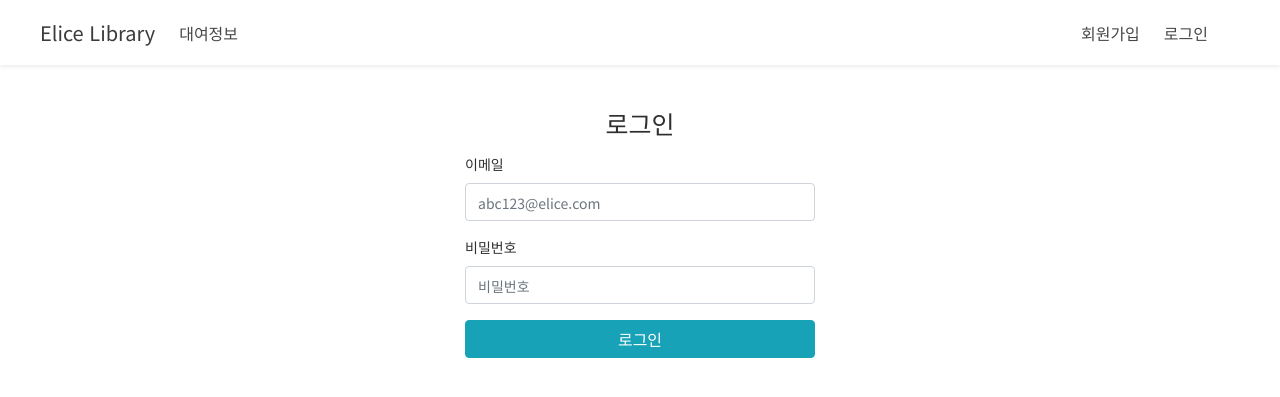
After one commit to bky373/elice_library, a Flask app: page /login in a window 1280 px wide. The commit adds this page. Shown: the top 397 px of the page. Run offline with Flask 2, Linux system fonts and the light colour scheme; some libraries are stand-ins or nearby versions; some web fonts are replaced.

Commit message:
implement login and logout function with visual templates

```diff
--- /dev/null
+++ b/elice_library/templates/auth/login.html
@@ -0,0 +1,42 @@
+{% extends 'base.html' %}
+
+{% block script %}
+<script type=text/javascript>
+    function login() {
+        $.ajax({
+            method     : "POST",
+            url        : "{{ url_for('auth.login') }}",
+            contentType: "application/json",
+            data       : JSON.stringify({
+                email     : $('#email').val(),
+                password  : $('#password').val(),
+            })
+        }).done(function (res) {
+            alert('로그인하였습니다 :)')
+            location.href = "{{ url_for('main.index') }}"
+        }).fail(function (res) {
+            alert('로그인에 실패하였습니다')
+        });
+    }
+</script>
+{% endblock %}
+{% block content %}
+<div class="row justify-content-md-center">
+    <div class="col-sm-12 my-2">
+        <h1 class="text-center">로그인</h1>
+    </div>
+    <form class="form col-sm-4" method="POST">
+        <div class="form-group">
+            <label for="email">이메일</label>
+            <input type="email" class="form-control" id="email" placeholder="abc123@elice.com" name="email">
+        </div>
+        <div class="form-group">
+            <label for="password">비밀번호</label>
+            <input type="password" class="form-control" id="password" placeholder="비밀번호" name="password">
+        </div>
+        <div class="form-group">
+            <button type="button" class="btn btn-info w-100" onclick="login();">로그인</button>
+        </div>
+    </form>
+</div>
+{% endblock %}
--- a/elice_library/templates/navbar.html
+++ b/elice_library/templates/navbar.html
@@ -12,12 +12,18 @@
             </li>
         </ul>
         <div class="navbar-nav ml-auto mr-5">
+            {% if g.user %}
             <li class="nav-item mr-2">
-                <a class="nav-link" href="{{ url_for('auth.signup') }}">SignUp</a>
+                <a class="nav-link" href="{{ url_for('auth.logout') }}">{{ g.user.username }}님 로그아웃</a>
+            </li>
+            {% else %}
+            <li class="nav-item mr-2">
+                <a class="nav-link" href="{{ url_for('auth.signup') }}">회원가입</a>
             </li>
             <li class="nav-item">
-                <a class="nav-link" href="#">Login</a>
+                <a class="nav-link" href="{{ url_for('auth.login') }}">로그인</a>
             </li>
+            {% endif %}
         </div>
     </div>
 </nav>
--- a/elice_library/views/auth.py
+++ b/elice_library/views/auth.py
@@ -1,4 +1,4 @@
-from flask import Blueprint, request, abort, jsonify, g, session, render_template
+from flask import Blueprint, request, abort, jsonify, g, session, redirect, render_template, url_for
 from elice_library import db
 from elice_library.models import User
 
@@ -50,7 +50,7 @@ def login():
         session.pop('user_id', None)
         session['user_id'] = user.id
         return jsonify(result=user.serialized)
-    return jsonify(message='Login Get Method Called')
+    return render_template('auth/login.html')
 
 
 @auth_bp.before_app_request
@@ -62,4 +62,4 @@ def load_logged_in_user():
 @auth_bp.route('/logout')
 def logout():
     session.pop('user_id', None)
-    return jsonify(message='Logout Success')
+    return redirect(url_for('main.index'))
--- a/elice_library/views/main.py
+++ b/elice_library/views/main.py
@@ -4,5 +4,6 @@ main_bp = Blueprint('main', __name__, url_prefix='/')
 
 
 @main_bp.route('/')
+@main_bp.route('/index')
 def index():
     return render_template('base.html')
```
